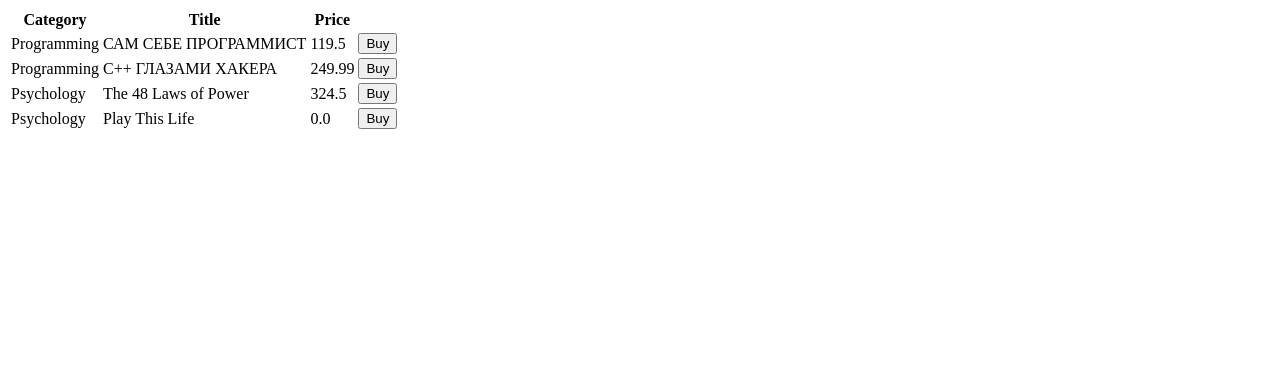
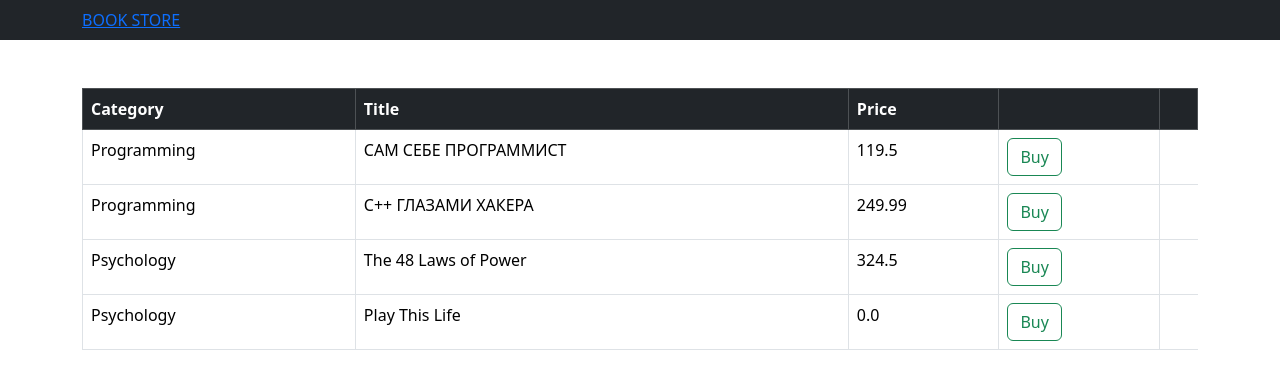
Before and after one commit to umarmrv/Bookshop, a Django app: page /bookstore/ in a window 1280 px wide. Shown: the top 389 px of the page. Run offline with Django 5.2, Linux system fonts and the light colour scheme; data comes from the database, SQL or seed files in the repository; both versions use the stored data as it was after the commit.

Commit message:
Добавлено навигатционный панель basa.htmlи создал отдельный шаблон для каждой книги потом настроил views создал  функцию single_book который будет взаимодействовать с db

```diff
--- /dev/null
+++ b/bookstore/templates/base.html
@@ -0,0 +1,20 @@
+<!DOCTYPE html>
+<html lang="en">
+<head>
+    <meta charset="UTF-8">
+    <meta name="viewport" content="width=device-width, initial-scale=1.0">
+    <link href="https://cdn.jsdelivr.net/npm/bootstrap@5.3.3/dist/css/bootstrap.min.css" rel="stylesheet" integrity="sha384-QWTKZyjpPEjISv5WaRU9OFeRpok6YctnYmDr5pNlyT2bRjXh0JMhjY6hW+ALEwIH" crossorigin="anonymous">
+    <title>{%block title %}  {% endblock %}</title>
+</head>
+<body>
+   <nav class="navbar navbar-dark bg-dark">
+    <div class="container">
+        <a href="" class="navbar-brend">BOOK STORE </a>
+    </div>
+   </nav>
+    <main class="container">
+        {% block content %}
+        {% endblock %}
+    </main>
+</body>
+</html>
--- a/bookstore/templates/books.html
+++ b/bookstore/templates/books.html
@@ -1,6 +1,9 @@
-<table>
+ {% extends "base.html" %}
+ {%block title %} book store {% endblock %}
+ {%block content %}
+<table class=" table mt-5 table-bordered table-hover ">
     <thead>
-        <tr>
+        <tr class="table-dark">
             <th>Category</th>
             <th>Title</th>
             <th>Price</th>
@@ -14,10 +17,11 @@
                     <td>{{ books.category}}</td>
                     <td>{{ books.title }}</td>
                     <td>{{books.price}}</td>
-                    <td><button>Buy</button></td>
-                    <td></td>
+                    <td><button type="button" class="btn btn-outline-success">Buy</button></td>
 
         </tr>
           {% endfor  %}
+
     </tbody>
 </table>
+{% endblock %}
--- a/bookstore/urls.py
+++ b/bookstore/urls.py
@@ -2,5 +2,6 @@
 from . import views
 
 urlpatterns = [
-    path('', views.index, name="index")
+    path('', views.index, name="index"),
+    path('<int:book_id>', views.single_book, name='single_book')
 ]
--- a/bookstore/views.py
+++ b/bookstore/views.py
@@ -8,3 +8,8 @@
 
     return render(request, "books.html", {'books': books})
    # return HttpResponse(''.join([str(book) + '<br>' for book in books]))
+
+
+def single_book(request, book_id):
+    books = models.Books.objects.get(pk=book_id)
+    return render(request, "single_book.html", {"books": books})
```
Also changed, not shown: bookstore/templates/single_book.html (added, +17 -0 lines), db.sqlite3.
